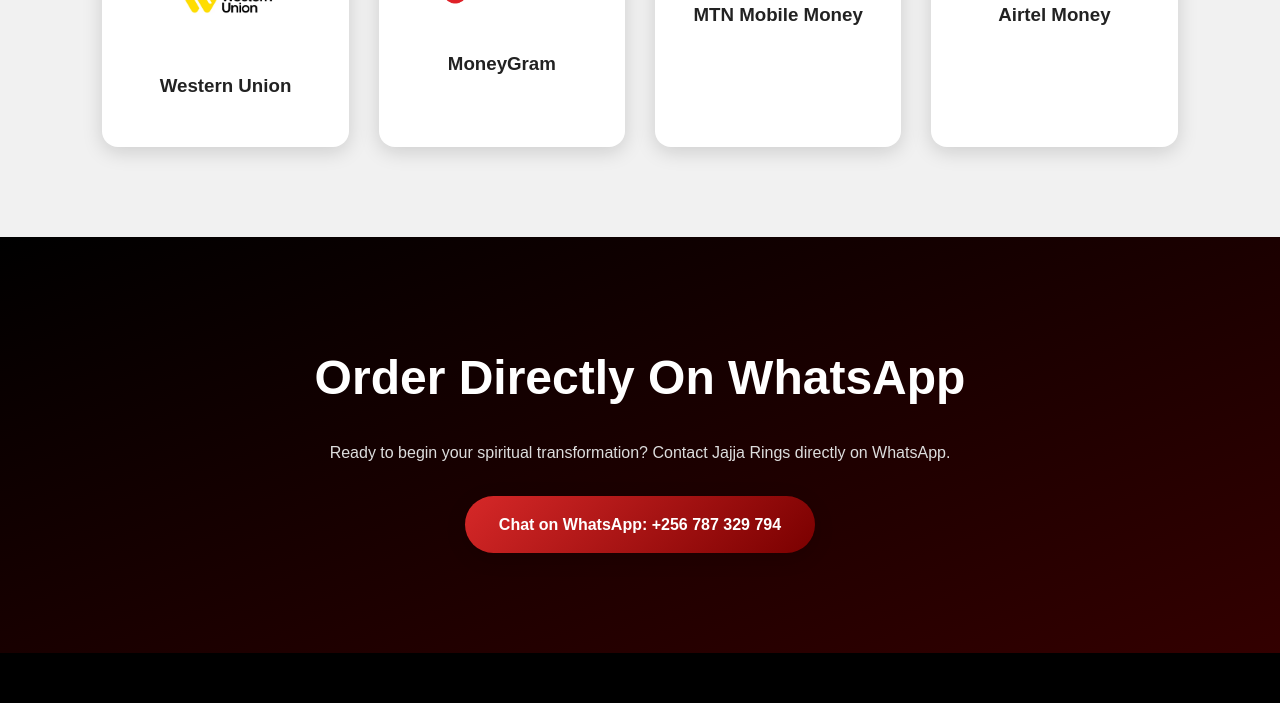
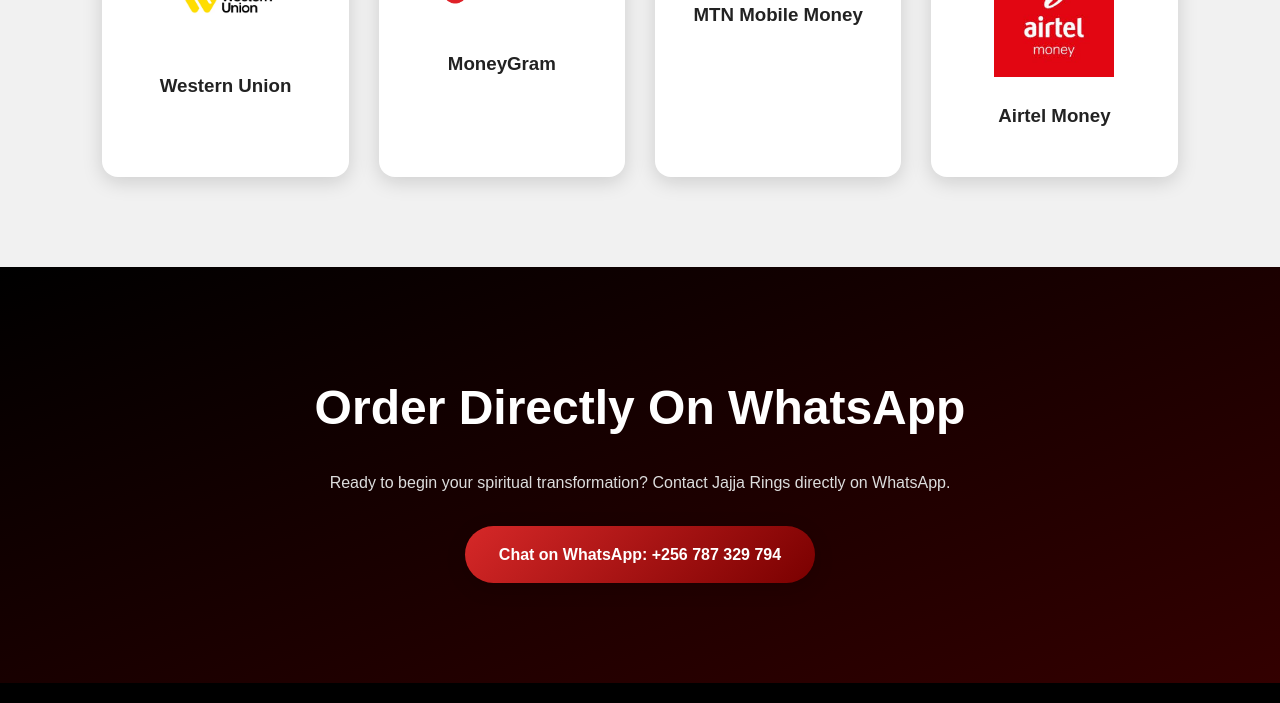
Before and after one commit to hulkmane73/JajjaRings, a plain HTML site: page index.html in a window 1280 px wide. Shown: the part 5442-6145 px from the top of the page. Drawn offline with Linux system fonts and the light colour scheme.

Commit message:
Update index.html

```diff
--- a/index.html
+++ b/index.html
@@ -618,7 +618,7 @@
     </div>
 
     <div class="feature">
-        <img src="./logos/airtel.png" alt="Airtel Money" style="width:120px;height:auto;margin-bottom:15px;">
+        <img src="./images/images.jpeg" alt="Airtel Money" style="width:120px;height:auto;margin-bottom:15px;">
         <h3>Airtel Money</h3>
     </div>
 
```
